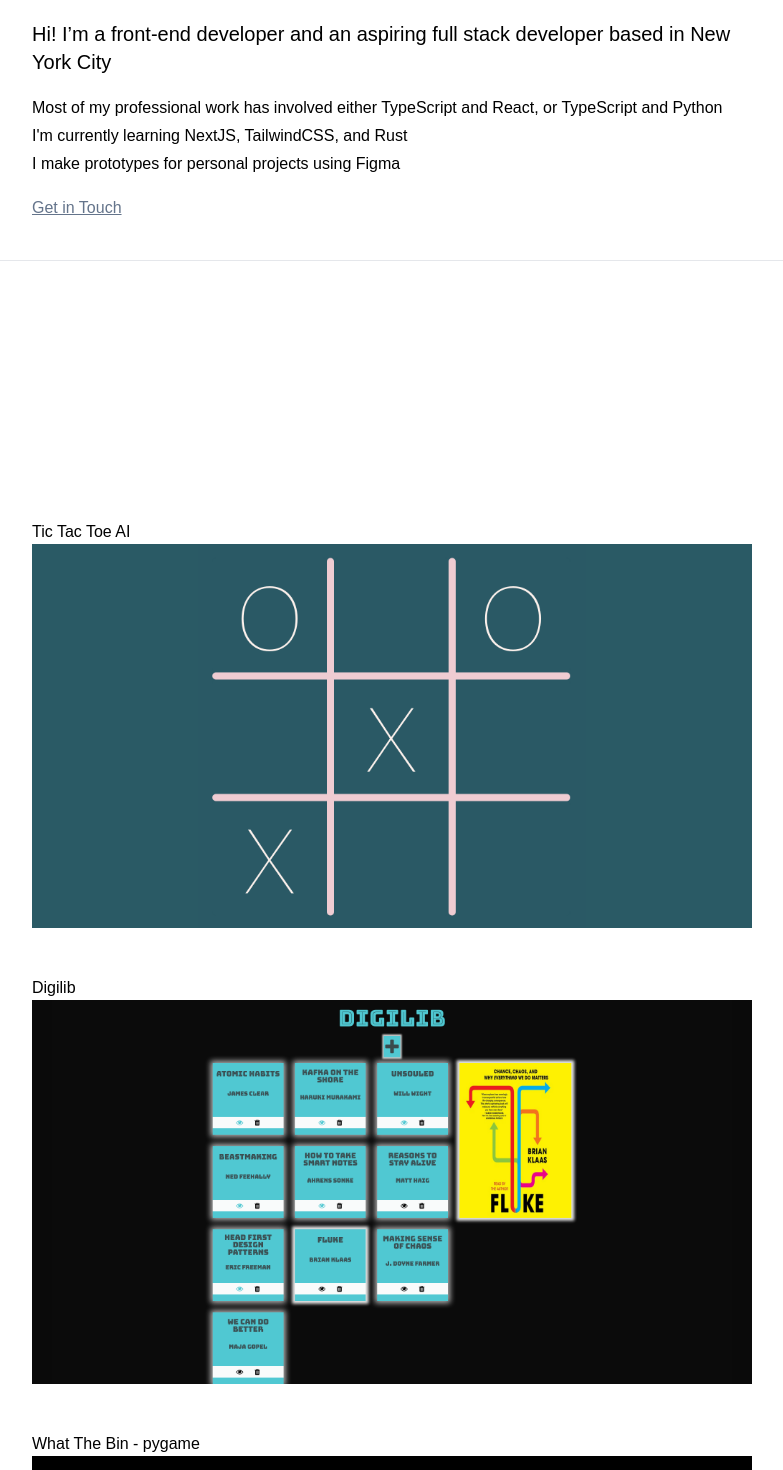
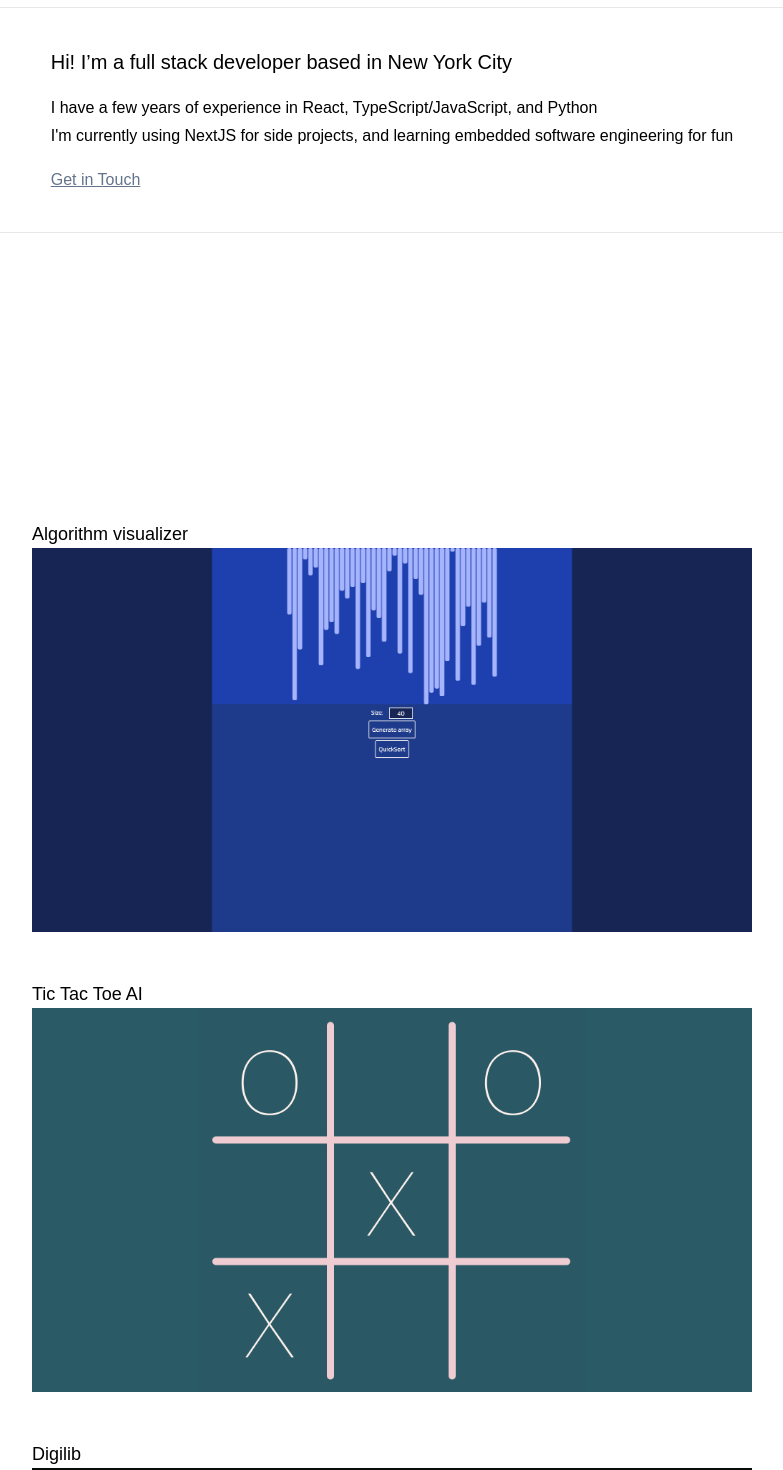
Before and after one commit to abumsoo/abumsoo.github.io, a Next.js app: page / in a window 1280 px wide. Shown: the part 1080-2550 px from the top of the page, without its empty margins (248-1031 px from the left). Built offline with nearby package versions, Linux system fonts and the light colour scheme; a web font is replaced by a local one.

Commit message:
added algorithm visualizer to project

```diff
--- a/app/page.tsx
+++ b/app/page.tsx
@@ -32,15 +32,16 @@ export default function Home() {
         <hr></hr>
         <div className="flex flex-col justify-center gap-1 max-w-[720px] mx-auto py-10">
           <h2 className="text-xl pb-4">
-            Hi! I’m a front-end developer and an aspiring full stack developer
-            based in New York City
+            Hi! I’m a full stack developer based in New York City
           </h2>
           <p>
-            Most of my professional work has involved either TypeScript and
-            React, or TypeScript and Python
+            I have a few years of experience in React, TypeScript/JavaScript,
+            and Python
           </p>
-          <p>I&apos;m currently learning NextJS, TailwindCSS, and Rust</p>
-          <p>I make prototypes for personal projects using Figma</p>
+          <p>
+            I&apos;m currently using NextJS for side projects, and learning
+            embedded software engineering for fun
+          </p>
           <Link
             href="mailto:bum.s.kim42@gmail.com"
             className="underline text-slate-500 pt-4"
@@ -54,8 +55,16 @@ export default function Home() {
         className="flex flex-col mx-2 md:mx-auto max-w-[720px] gap-4 md:gap-12"
         id="projects"
       >
+        <Link href="/projects/visualgo" id="here">
+          <h3 className="text-lg">Algorithm visualizer</h3>
+          <ProjectImage
+            alt="screenshot of quicksort"
+            src="/visualgo.png"
+            bgcolor="bg-[#2a5a65]"
+          />
+        </Link>
         <Link href="/projects/tictactoe" id="here">
-          <h3>Tic Tac Toe AI</h3>
+          <h3 className="text-lg">Tic Tac Toe AI</h3>
           <ProjectImage
             alt="screenshot of tic tac toe game"
             src="/tic-tac-toe.png"
@@ -63,7 +72,7 @@ export default function Home() {
           />
         </Link>
         <Link href="/projects/digilib">
-          <h3>Digilib</h3>
+          <h3 className="text-lg">Digilib</h3>
           <ProjectImage
             alt="screenshot of futuristic digital library"
             src="/digilib.png"
@@ -71,7 +80,7 @@ export default function Home() {
           />
         </Link>
         <Link href="/projects/whatthebin">
-          <h3>What The Bin - pygame</h3>
+          <h3 className="text-lg">What The Bin - pygame</h3>
           <ProjectImage
             alt="screenshot of what the bin game"
             src="/whatthebin.png"
@@ -79,7 +88,7 @@ export default function Home() {
           />
         </Link>
         <Link href="/projects/ssb4">
-          <h3>Super Smash Bros Binary Search Tree</h3>
+          <h3 className="text-lg">Super Smash Bros Binary Search Tree</h3>
           <ProjectImage
             alt="screenshot of command line interface"
             src="/ssb4.png"
--- /dev/null
+++ b/app/projects/visualgo/page.tsx
@@ -0,0 +1,26 @@
+import PenguLink from "@/app/ui/PenguLink";
+import ProjectImage from "@/app/ui/ProjectItem";
+import ProjectTitle from "@/app/ui/ProjectTitle";
+
+export default function Ssb4() {
+  return (
+    <div>
+      <div className="py-8">
+        <ProjectTitle>Algorithm visualizer</ProjectTitle>
+        <p>
+          Interactive algorithm visualizer, which currently implements quicksort
+        </p>
+      </div>
+
+      <div className="flex justify-between">
+        <PenguLink href="https://flightless.xyz/visualgo">Live App</PenguLink>
+        <PenguLink href="https://github.com/abumsoo/visualgo">Source</PenguLink>
+      </div>
+      <ProjectImage
+        src="/visualgo0.png"
+        alt="screenshot of sorted array in visualgo"
+        bgcolor="bg-[#3f3f3f]"
+      />
+    </div>
+  );
+}
--- a/app/ui/NavBar.tsx
+++ b/app/ui/NavBar.tsx
@@ -20,7 +20,10 @@ const NavBar: React.FC<NavBarProps> = (props) => {
           <Link className={`${styles.link}`} href="#about">
             About
           </Link>
-          <Link className={`${styles.link}`} href="#">
+          <Link
+            className={`${styles.link}`}
+            href="mailto: bum.s.kim42@gmail.com"
+          >
             Contact
           </Link>
         </div>
```
Also changed, not shown: public/visualgo.png (added), public/visualgo0.png (added).
